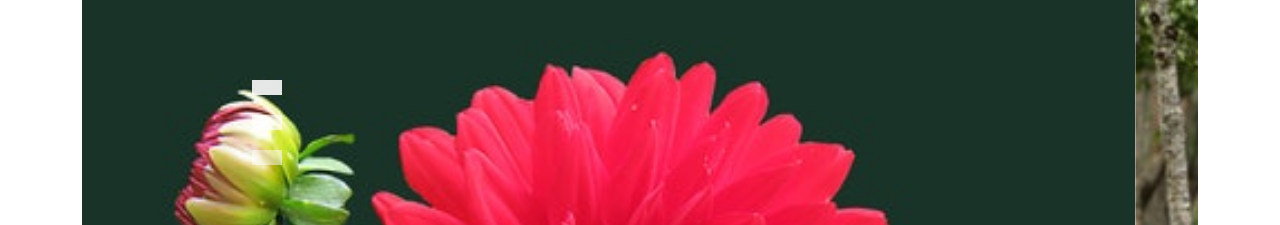
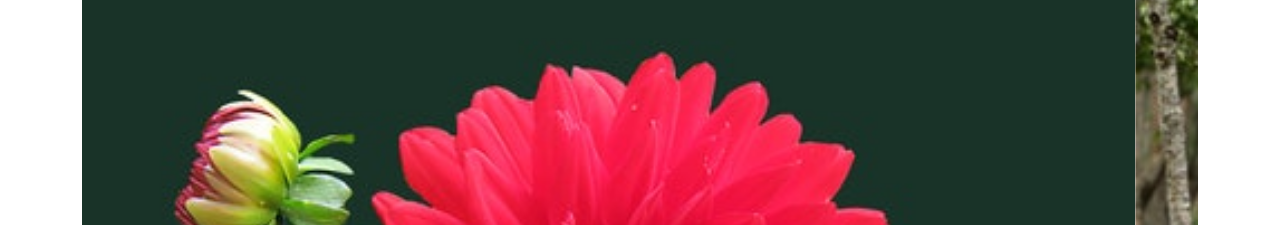
Before and after one commit to SunjidaAfrin/b-next-elements, a plain HTML site: page index.html in a window 1280 px wide. Shown: the part 475-700 px from the top of the page. Drawn offline with Linux system fonts and the light colour scheme; a script that the page names is missing.

Commit message:
Update style.css

```diff
--- a/css/style.css
+++ b/css/style.css
@@ -11,9 +11,6 @@
  	background-color: green;
  	border: 1px solid black;
  }
- .c-i {
-    bottom: 600px;
-    display: inline-grid;
-    justify-content: flex-start;}
+
 .c-i li {
     height: 15px;}
```
